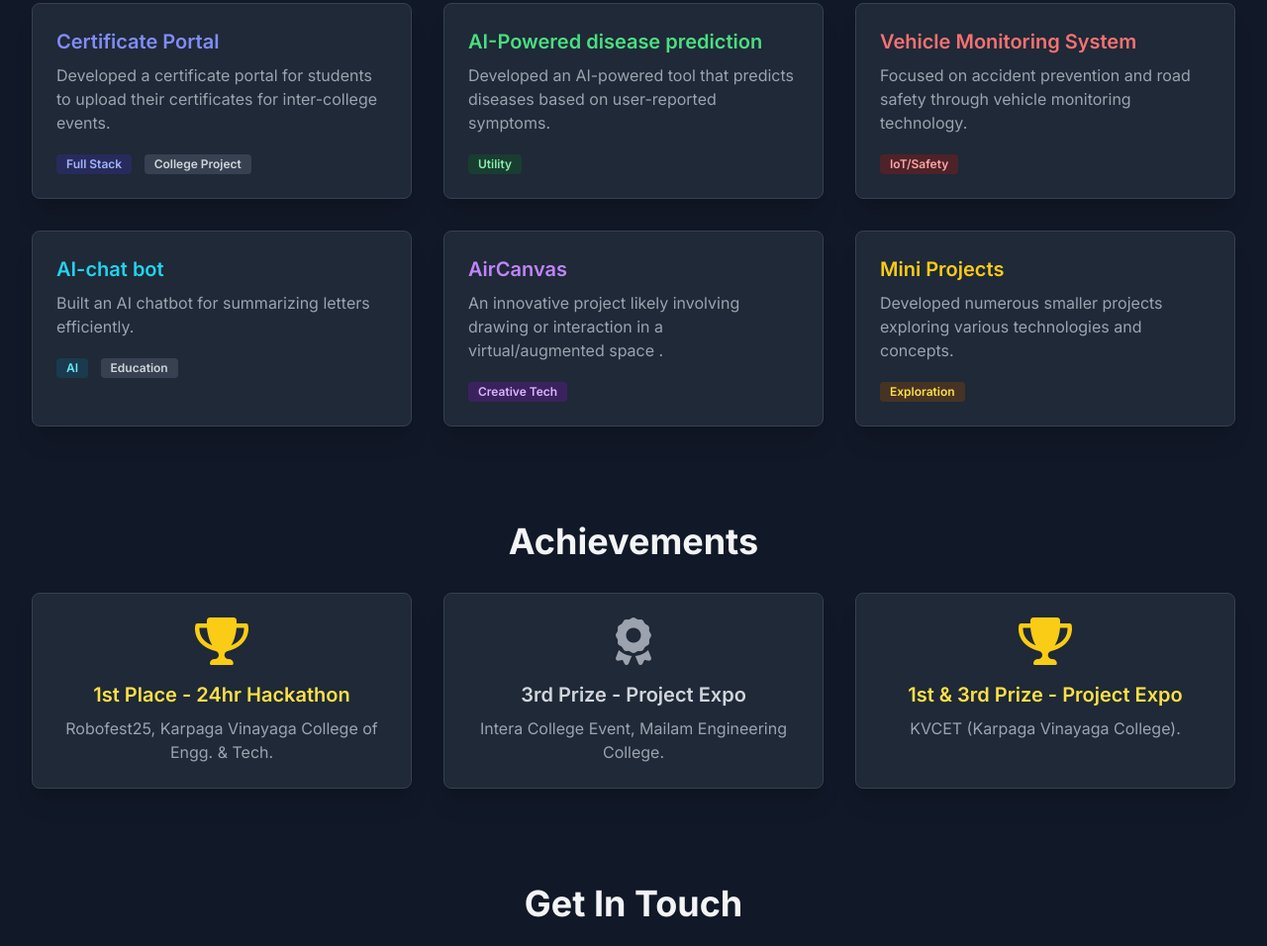
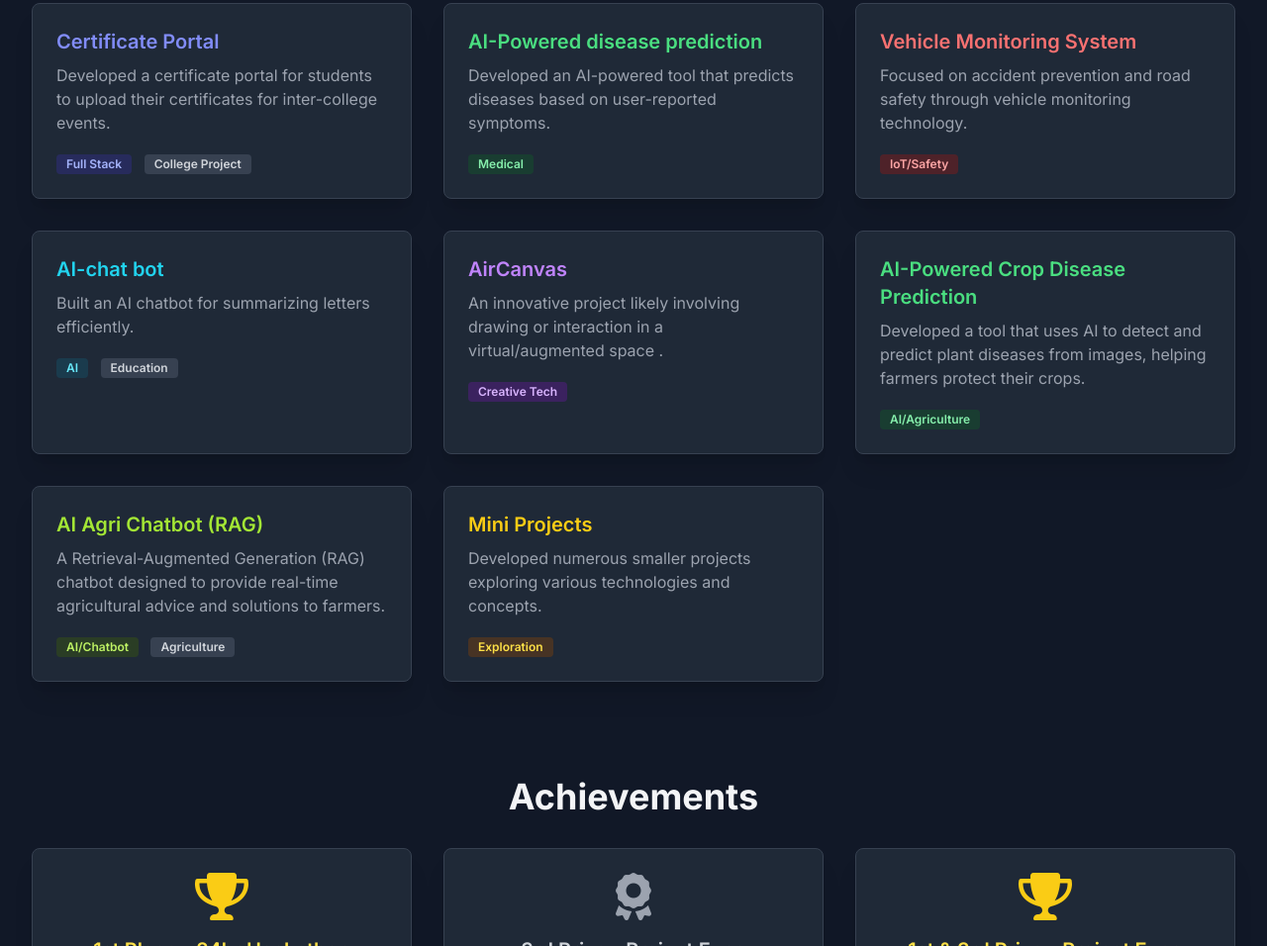
Before and after one commit to Maniyarasan10/portfolio, a plain HTML site: page index.html in a window 1280 px wide. Shown: the part 1880-2836 px from the top of the page at 99% size. Drawn offline with nearby package versions, Linux system fonts and the light colour scheme.

Commit message:
Updated portfolio with new projects

```diff
--- a/index.html
+++ b/index.html
@@ -371,10 +371,10 @@
             class="project-card bg-gray-800 p-6 rounded-card shadow-xl transition duration-300 ease-in-out border border-gray-700 hover:border-indigo-500/50"
           >
             <h3 class="text-xl font-semibold mb-2 text-indigo-400">
-              Certificate Portal</portal>
+              Certificate Portal
             </h3>
             <p class="text-gray-400 mb-4">
-             Developed a certificate portal for students to upload their certificates for inter-college events.
+              Developed a certificate portal for students to upload their certificates for inter-college events.
             </p>
 
             <span
@@ -393,11 +393,11 @@
               AI-Powered disease prediction
             </h3>
             <p class="text-gray-400 mb-4">
-           Developed an AI-powered tool that predicts diseases based on user-reported symptoms.
+              Developed an AI-powered tool that predicts diseases based on user-reported symptoms.
             </p>
             <span
               class="inline-block bg-green-900/50 text-green-300 text-xs font-semibold mr-2 px-2.5 py-0.5 rounded"
-              >Utility</span
+              >Medical</span
             >
           </div>
           <div
@@ -422,7 +422,7 @@
               AI-chat bot
             </h3>
             <p class="text-gray-400 mb-4">
-             Built an AI chatbot for summarizing letters efficiently.
+              Built an AI chatbot for summarizing letters efficiently.
             </p>
             <span
               class="inline-block bg-cyan-900/50 text-cyan-300 text-xs font-semibold mr-2 px-2.5 py-0.5 rounded"
@@ -446,6 +446,38 @@
             <span
               class="inline-block bg-purple-900/50 text-purple-300 text-xs font-semibold mr-2 px-2.5 py-0.5 rounded"
               >Creative Tech</span
+            >
+          </div>
+          <div
+            class="project-card bg-gray-800 p-6 rounded-card shadow-xl transition duration-300 ease-in-out border border-gray-700 hover:border-green-500/50"
+          >
+            <h3 class="text-xl font-semibold mb-2 text-green-400">
+              AI-Powered Crop Disease Prediction
+            </h3>
+            <p class="text-gray-400 mb-4">
+              Developed a tool that uses AI to detect and predict plant diseases from images, helping farmers protect their crops.
+            </p>
+            <span
+              class="inline-block bg-green-900/50 text-green-300 text-xs font-semibold mr-2 px-2.5 py-0.5 rounded"
+              >AI/Agriculture</span
+            >
+          </div>
+          <div
+            class="project-card bg-gray-800 p-6 rounded-card shadow-xl transition duration-300 ease-in-out border border-gray-700 hover:border-lime-500/50"
+          >
+            <h3 class="text-xl font-semibold mb-2 text-lime-400">
+              AI Agri Chatbot (RAG)
+            </h3>
+            <p class="text-gray-400 mb-4">
+              A Retrieval-Augmented Generation (RAG) chatbot designed to provide real-time agricultural advice and solutions to farmers.
+            </p>
+            <span
+              class="inline-block bg-lime-900/50 text-lime-300 text-xs font-semibold mr-2 px-2.5 py-0.5 rounded"
+              >AI/Chatbot</span
+            >
+            <span
+              class="inline-block bg-gray-700 text-gray-300 text-xs font-semibold mr-2 px-2.5 py-0.5 rounded"
+              >Agriculture</span
             >
           </div>
           <div
@@ -500,7 +532,7 @@
           >
             <i class="fas fa-trophy fa-3x text-yellow-400 mb-4"></i>
             <h3 class="text-xl font-semibold mb-2 text-yellow-300">
-              1st & 3rd Prize  - Project Expo
+              1st & 3rd Prize - Project Expo
             </h3>
             <p class="text-gray-400">KVCET (Karpaga Vinayaga College).</p>
           </div>
```
